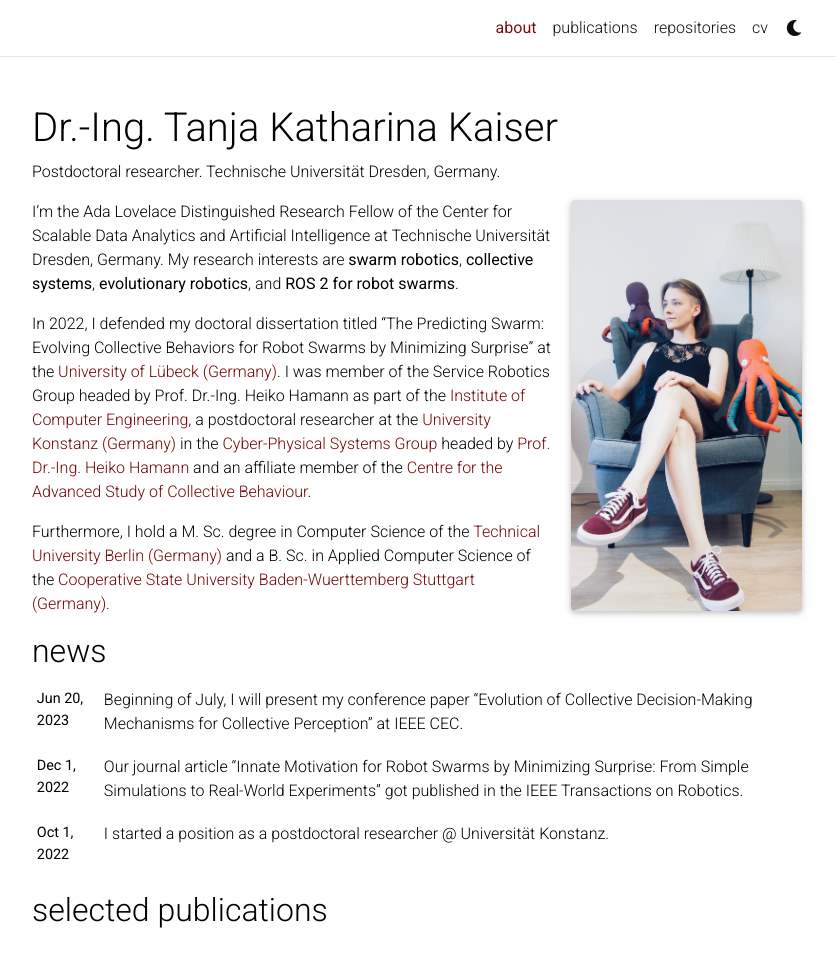
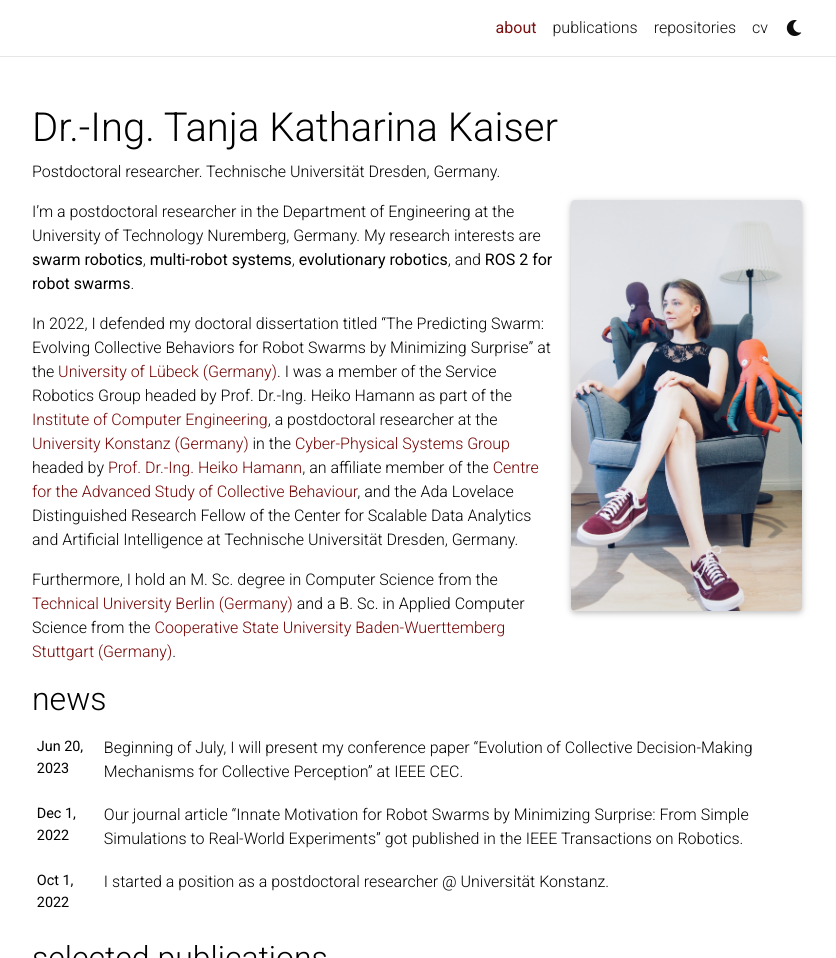
Before and after one commit to msminirobot/msminirobot.github.io, a Jekyll site: the page built from _pages/about.md, in a window 1280 px wide and 1276 px high, cut to the strip 0-958 px from the top of the window. Shown: the whole strip, without its empty margins (223-1059 px from the left). Built offline with Jekyll 4.4.1, drawn with Linux system fonts in a browser that asks for light colours; full-size pictures stand in for the smaller copies a plugin makes; comment, search, counter and statistics services are not loaded; a style sheet for code colours, icons or effects is not loaded.

Commit message:
Update about.md

```diff
--- a/_pages/about.md
+++ b/_pages/about.md
@@ -18,10 +18,9 @@
 ---
 
 
-I'm the Ada Lovelace Distinguished Research Fellow of the Center for Scalable Data Analytics and Artificial Intelligence at Technische Universität Dresden, Germany.
-My research interests are <b>swarm robotics</b>, <b>collective systems</b>, <b>evolutionary robotics</b>, and <b>ROS 2 for robot swarms</b>.
+I'm a postdoctoral researcher in the Department of Engineering at the University of Technology Nuremberg, Germany. My research interests are <b>swarm robotics</b>, <b>multi-robot systems</b>, <b>evolutionary robotics</b>, and <b>ROS 2 for robot swarms</b>.
 
 In 2022, I defended my doctoral dissertation titled "The Predicting Swarm: Evolving Collective Behaviors for Robot Swarms by Minimizing Surprise" at the <a href="https://www.uni-luebeck.de/">University of Lübeck (Germany)</a>.
-I was member of the Service Robotics Group headed by Prof. Dr.-Ing. Heiko Hamann as part of the <a href="https://www.iti.uni-luebeck.de">Institute of Computer Engineering</a>, a postdoctoral researcher at the <a href="https://www.uni-konstanz.de">University Konstanz (Germany)</a> in the <a href="https://www.cps.uni-konstanz.de">Cyber-Physical Systems Group</a> headed by <a href="http://heikohamann.de">Prof. Dr.-Ing. Heiko Hamann</a> and an affiliate member of the <a href="https://www.exc.uni-konstanz.de/collective-behaviour/">Centre for the Advanced Study of Collective Behaviour</a>.
+I was a member of the Service Robotics Group headed by Prof. Dr.-Ing. Heiko Hamann as part of the <a href="https://www.iti.uni-luebeck.de">Institute of Computer Engineering</a>, a postdoctoral researcher at the <a href="https://www.uni-konstanz.de">University Konstanz (Germany)</a> in the <a href="https://www.cps.uni-konstanz.de">Cyber-Physical Systems Group</a> headed by <a href="http://heikohamann.de">Prof. Dr.-Ing. Heiko Hamann</a>, an affiliate member of the <a href="https://www.exc.uni-konstanz.de/collective-behaviour/">Centre for the Advanced Study of Collective Behaviour</a>, and the Ada Lovelace Distinguished Research Fellow of the Center for Scalable Data Analytics and Artificial Intelligence at Technische Universität Dresden, Germany.
 
-Furthermore, I hold a M. Sc. degree in Computer Science of the <a href="https://www.tu-berlin.de">Technical University Berlin (Germany)</a> and a B. Sc. in Applied Computer Science of the <a href="https://www.dhbw-stuttgart.de">Cooperative State University Baden-Wuerttemberg Stuttgart (Germany)</a>.
+Furthermore, I hold an M. Sc. degree in Computer Science from the <a href="https://www.tu-berlin.de">Technical University Berlin (Germany)</a> and a B. Sc. in Applied Computer Science from the <a href="https://www.dhbw-stuttgart.de">Cooperative State University Baden-Wuerttemberg Stuttgart (Germany)</a>.
```
